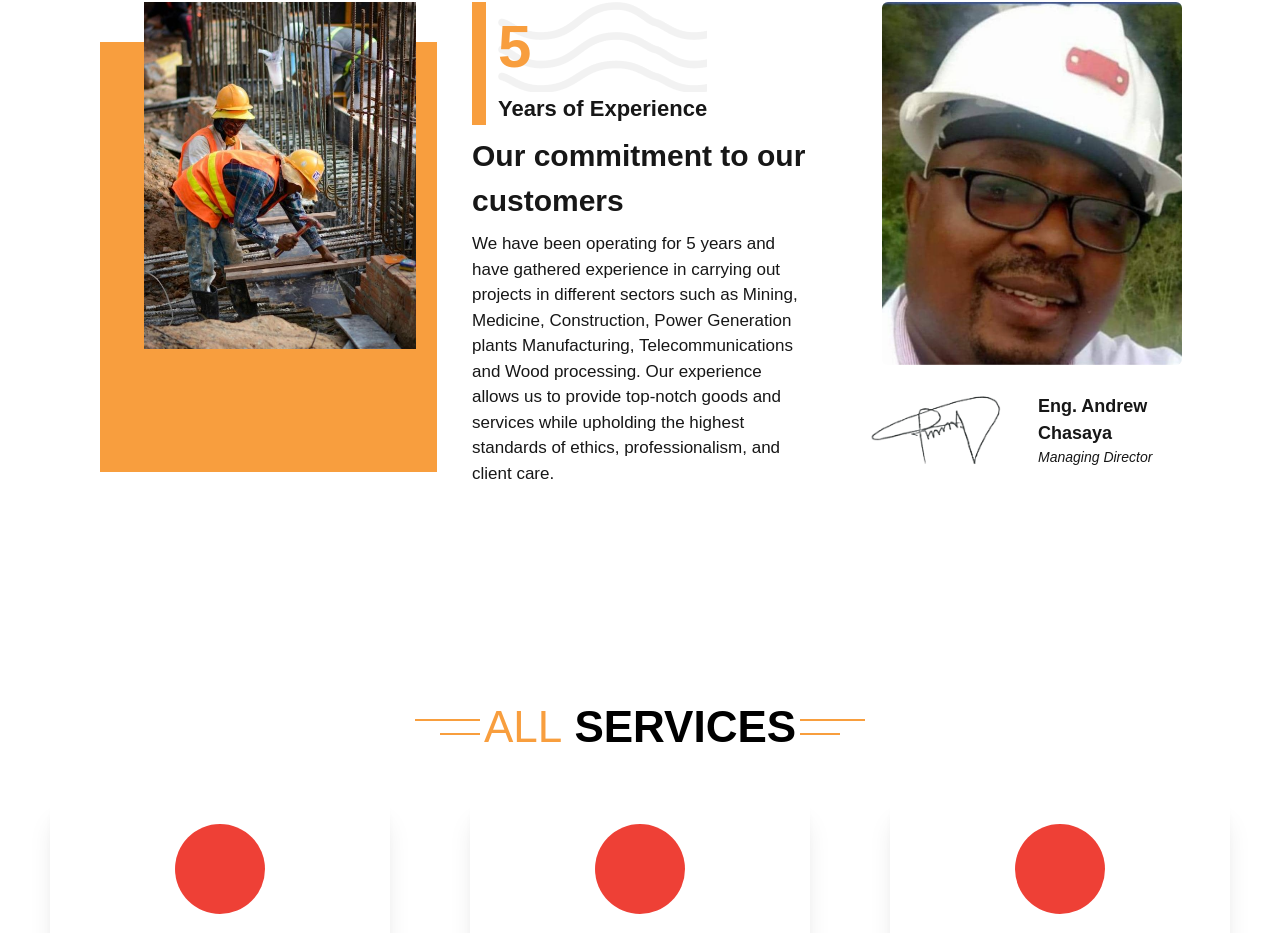
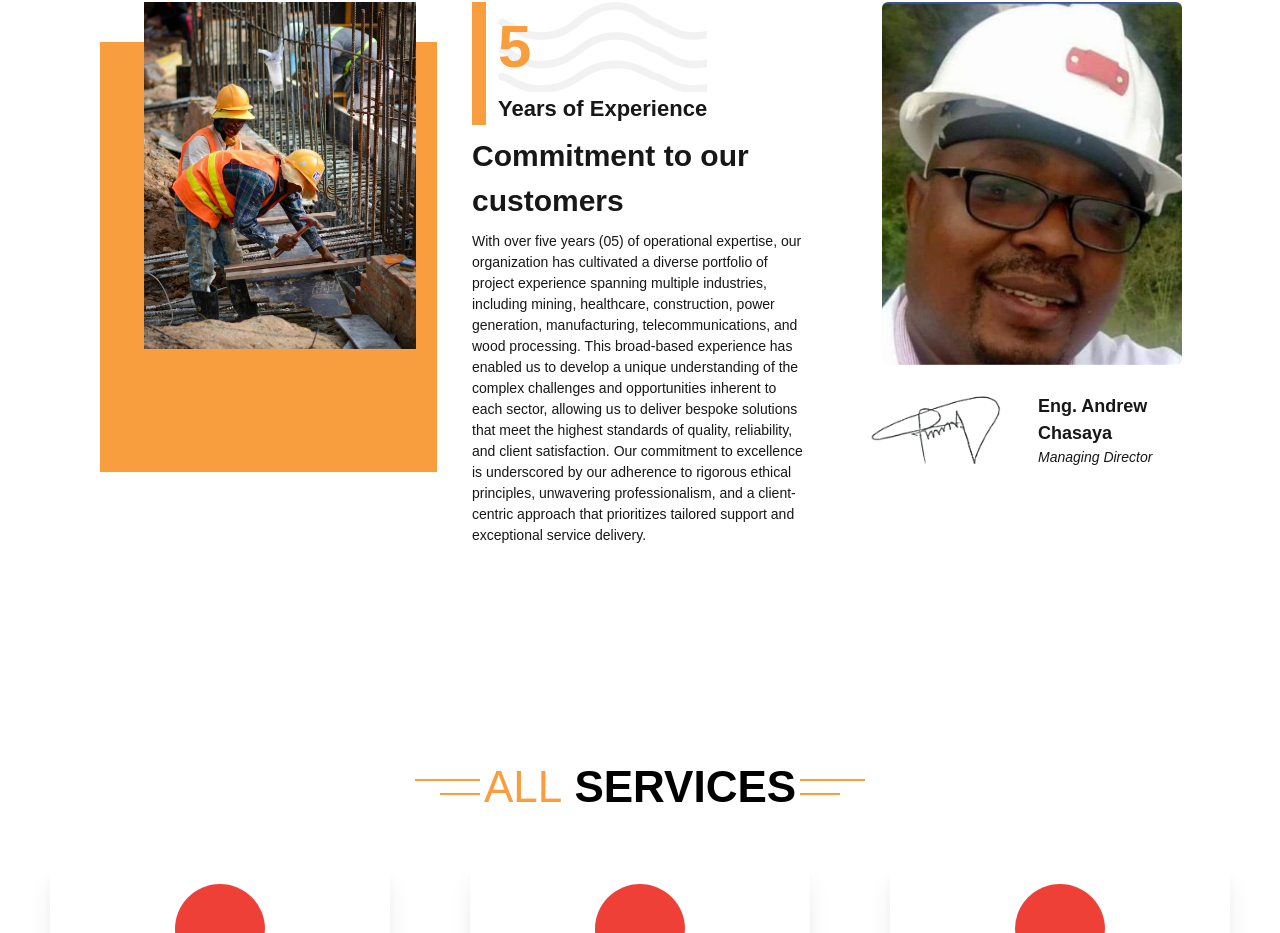
Before and after one commit to mkaweme/techplus, a Next.js app: page / in a window 1280 px wide. Shown: the part 1678-2611 px from the top of the page. Built offline with nearby package versions, Linux system fonts and the light colour scheme; some icons are missing.

Commit message:
Changed to new wording

```diff
--- a/app/components/Experience.tsx
+++ b/app/components/Experience.tsx
@@ -15,12 +15,15 @@ const Experience = () => {
             <h1 className="text-[#F89E3E] font-bold text-[60px] bg-[url(/experience_background.png)]">5</h1>
             <p className="font-bold text-[22px]">Years of Experience</p>
           </div>
-          <h3 className="text-[30px] font-bold my-2">Our commitment to our customers</h3>
-          <p className="text-[17px]">We have been operating for 5 years and have gathered experience in carrying
-            out projects in different sectors such as Mining, Medicine, Construction, Power Generation plants
-            Manufacturing, Telecommunications and Wood processing. Our experience allows us to provide top-notch
-            goods and services while upholding the highest standards of ethics, professionalism, and client
-            care.
+          <h3 className="text-[30px] font-bold my-2">Commitment to our customers</h3>
+          <p className="text-[14px]">With over five years (05) of operational expertise, our organization has cultivated a
+            diverse portfolio of project experience spanning multiple industries, including mining, healthcare,
+            construction, power generation, manufacturing, telecommunications, and wood processing. This
+            broad-based experience has enabled us to develop a unique understanding of the complex challenges and
+            opportunities inherent to each sector, allowing us to deliver bespoke solutions that meet the highest
+            standards of quality, reliability, and client satisfaction. Our commitment to excellence is underscored by our
+            adherence to rigorous ethical principles, unwavering professionalism, and a client-centric approach that
+            prioritizes tailored support and exceptional service delivery.
           </p>
         </div>
         <div className="flex flex-col lg:w-[30%] mt-10 lg:mt-0 lg:mb-32 items-center">
```
